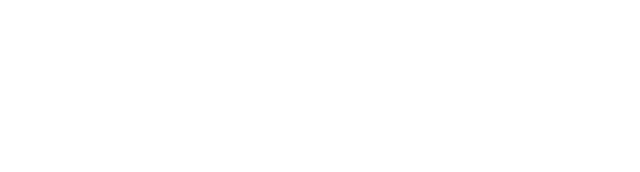
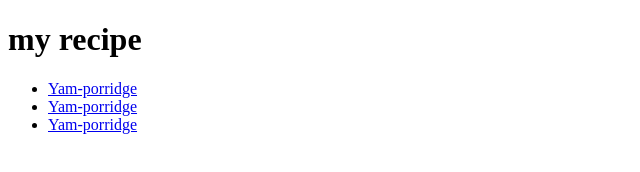
Before and after one commit to FAYME30000/test11, a plain HTML site: page index.html in a window 1280 px wide. Shown: the whole page, without its empty margins (0-640 px from the left). Drawn offline with Linux system fonts and the light colour scheme.

Commit message:
i have created a link for my other recipe

```diff
--- a/index.html
+++ b/index.html
@@ -8,6 +8,18 @@
     <title>Document</title>
 </head>
 <body>
-    <h1></h1>
+    <h1>my recipe</h1>
+    <ul>
+        <li>
+            <a href="yam-porridge.html" >Yam-porridge</a>
+        </li>
+        <li>
+            <a href="yam-porridge.html" >Yam-porridge</a>
+        </li>
+        <li>
+            <a href="yam-porridge.html" >Yam-porridge</a>
+        </li>
+
+    </ul>
 </body>
 </html>
```
Also changed, not shown: other_recipe/yam-porridge.html (+12 -0 lines).
